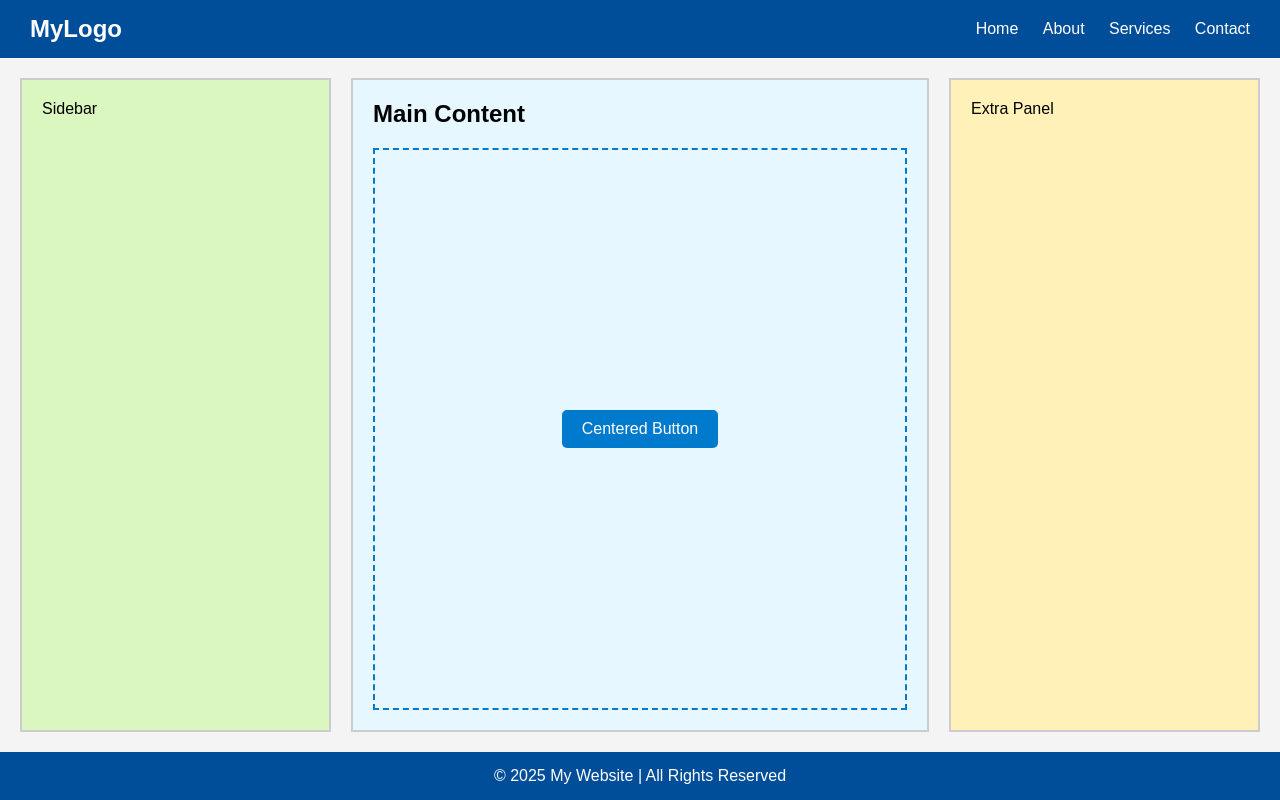
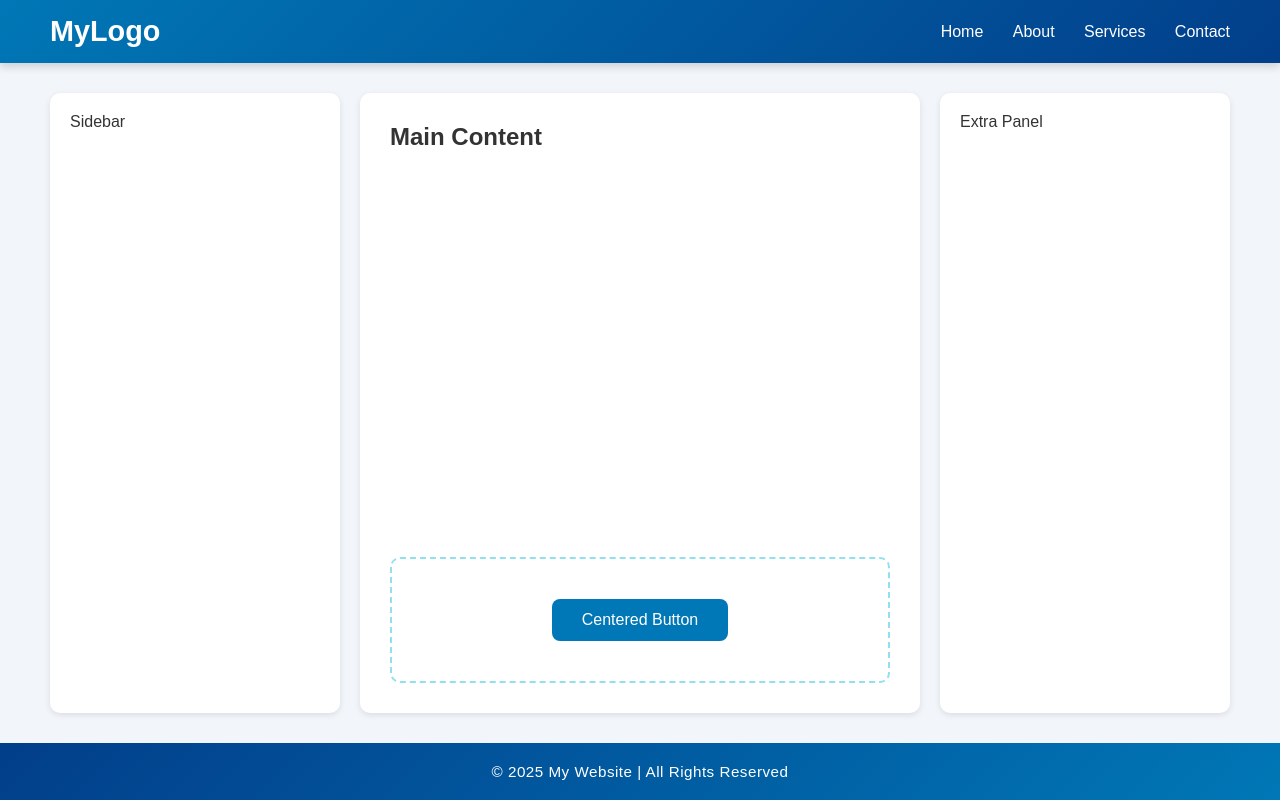
Before and after one commit to vogguabhiram/resume, a plain HTML site: page index.html in a window 1280 px wide. Drawn offline with Linux system fonts and the light colour scheme.

Commit message:
Update style.css

```diff
--- a/style.css
+++ b/style.css
@@ -1,18 +1,17 @@
-
-
-
+/* Reset & Base */
 * {
   margin: 0;
   padding: 0;
   box-sizing: border-box;
-  font-family: Arial, sans-serif;
+  font-family: "Poppins", sans-serif;
 }
 
-/* Layout Container */
 body {
   display: flex;
   flex-direction: column;
   min-height: 100vh;
+  background: #f2f6fa;
+  color: #333;
 }
 
 /* Header */
@@ -20,25 +19,31 @@ body {
   display: flex;
   justify-content: space-between;
   align-items: center;
-  background-color: #004d99;
+  background: linear-gradient(135deg, #0077b6, #023e8a);
   color: white;
-  padding: 15px 30px;
+  padding: 15px 50px;
+  box-shadow: 0 4px 8px rgba(0, 0, 0, 0.15);
 }
 
-.header .logo {
-  font-size: 1.5rem;
-  font-weight: bold;
+.logo {
+  font-size: 1.8rem;
+  font-weight: 700;
+}
+
+.logo span {
+  color: #00b4d8;
 }
 
 .nav a {
   color: white;
   text-decoration: none;
-  margin-left: 20px;
+  margin-left: 25px;
   font-weight: 500;
+  transition: color 0.3s ease;
 }
 
 .nav a:hover {
-  text-decoration: underline;
+  color: #00b4d8;
 }
 
 /* Main Section */
@@ -46,62 +51,116 @@ body {
   display: flex;
   flex: 1;
   gap: 20px;
-  background-color: #f4f4f4;
-  padding: 20px;
+  padding: 30px 50px;
 }
 
-.sidebar, .content, .extra {
+/* Sidebar */
+.sidebar {
+  flex: 1;
+  background: white;
+  border-radius: 10px;
   padding: 20px;
-  border: 2px solid #ccc;
+  box-shadow: 0 2px 6px rgba(0, 0, 0, 0.1);
 }
 
-/* Width distribution */
-.sidebar {
-  flex: 1;
-  background-color: #d9f7be;
+.sidebar h3 {
+  margin-bottom: 15px;
+  color: #023e8a;
 }
 
+.sidebar ul {
+  list-style: none;
+}
+
+.sidebar ul li {
+  margin: 10px 0;
+}
+
+.sidebar a {
+  text-decoration: none;
+  color: #0077b6;
+  transition: 0.3s;
+}
+
+.sidebar a:hover {
+  color: #0096c7;
+}
+
+/* Content */
 .content {
   flex: 2;
-  background-color: #e6f7ff;
+  background: white;
+  border-radius: 10px;
+  padding: 30px;
+  box-shadow: 0 2px 6px rgba(0, 0, 0, 0.1);
   display: flex;
   flex-direction: column;
   justify-content: space-between;
 }
 
+.content h1 {
+  color: #023e8a;
+  margin-bottom: 15px;
+}
+
+.content p {
+  font-size: 1.1rem;
+  line-height: 1.6;
+  margin-bottom: 30px;
+}
+
+/* Bonus Center Box */
+.center-box {
+  display: flex;
+  justify-content: center;
+  align-items: center;
+  border: 2px dashed #90e0ef;
+  border-radius: 10px;
+  padding: 40px;
+}
+
+.center-box button {
+  padding: 12px 30px;
+  background-color: #0077b6;
+  color: white;
+  border: none;
+  border-radius: 8px;
+  font-size: 1rem;
+  cursor: pointer;
+  transition: all 0.3s ease;
+}
+
+.center-box button:hover {
+  background-color: #00b4d8;
+  transform: scale(1.05);
+}
+
+/* Extra Panel */
 .extra {
   flex: 1;
-  background-color: #fff1b8;
+  background: white;
+  border-radius: 10px;
+  padding: 20px;
+  box-shadow: 0 2px 6px rgba(0, 0, 0, 0.1);
+}
+
+.extra h3 {
+  color: #023e8a;
+  margin-bottom: 10px;
 }
 
 /* Footer */
 .footer {
-  background-color: #004d99;
+  background: linear-gradient(135deg, #023e8a, #0077b6);
   color: white;
   text-align: center;
-  padding: 15px;
+  padding: 20px;
+  font-size: 0.95rem;
+  letter-spacing: 0.5px;
 }
 
-/* Bonus Challenge: Center element */
-.center-box {
-  display: flex;
-  justify-content: center;
-  align-items: center;
-  flex: 1;
-  border: 2px dashed #007acc;
-  margin-top: 20px;
+/* Optional Hover Effects for Panels */
+.sidebar:hover, .content:hover, .extra:hover {
+  transform: translateY(-3px);
+  transition: 0.3s ease;
 }
-
-.center-box button {
-  padding: 10px 20px;
-  font-size: 1rem;
-  background-color: #007acc;
-  color: white;
-  border: none;
-  border-radius: 5px;
-  cursor: pointer;
-}
-
-.center-box button:hover {
-  background-color: #005c99;
-}
```
